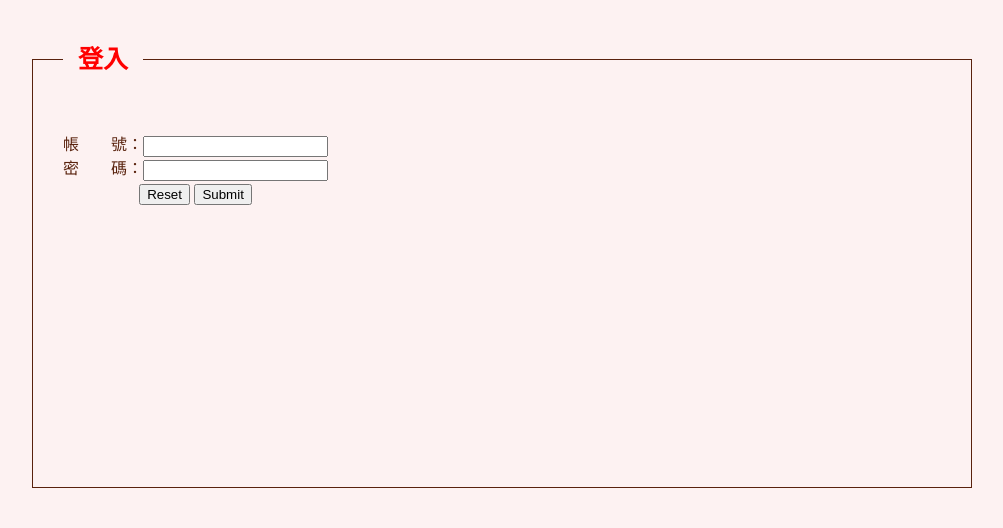
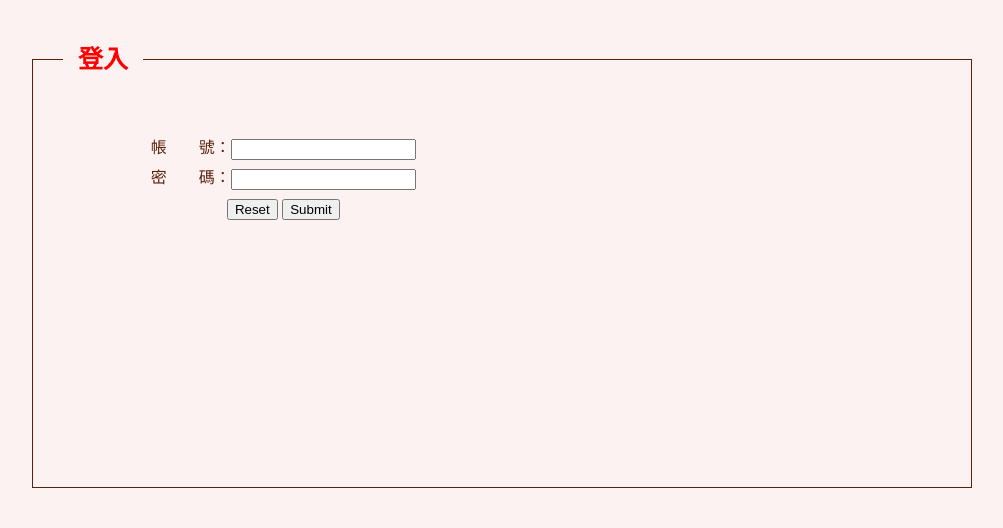
Before and after one commit to chang861224/temple_contact, a Django app: page /login/ in a window 1280 px wide. Shown: the part 211-739 px from the top of the page, without its empty margins (138-1141 px from the left). Run offline with Django 4.2, Linux system fonts and the light colour scheme.

Commit message:
login page configure

```diff
--- a/static/css/login.css
+++ b/static/css/login.css
@@ -1,6 +1,13 @@
 #login-form{
-    width: 100%;
+    width: 80%;
+    margin-left: 10%;
+    margin-right: 10%;
     padding-top: 10px;
     padding-bottom: 10px;
 	text-align: center;
 }
+
+.loginPage td{
+    padding-top: 3px;
+    padding-bottom: 3px;
+}
```
